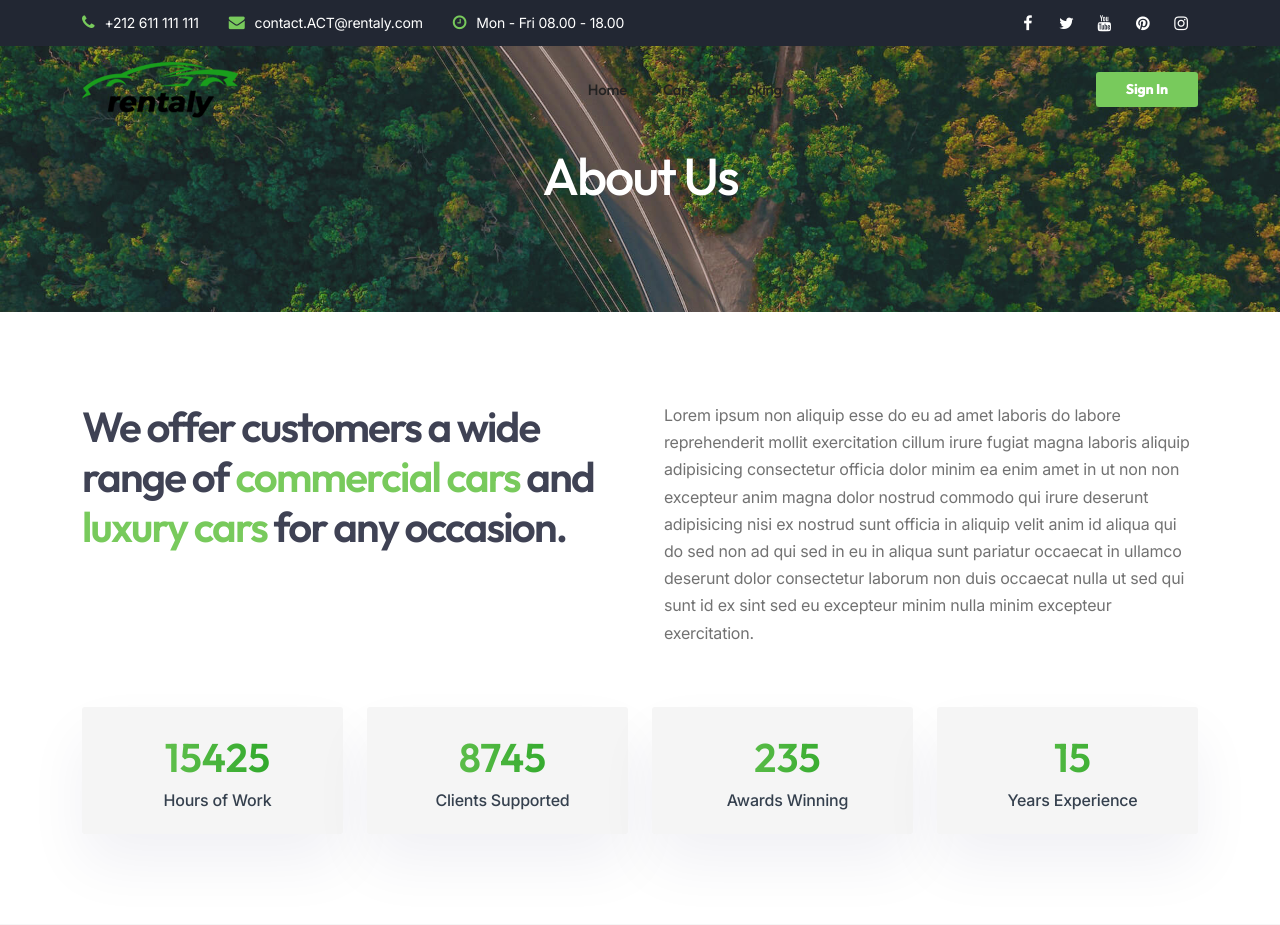
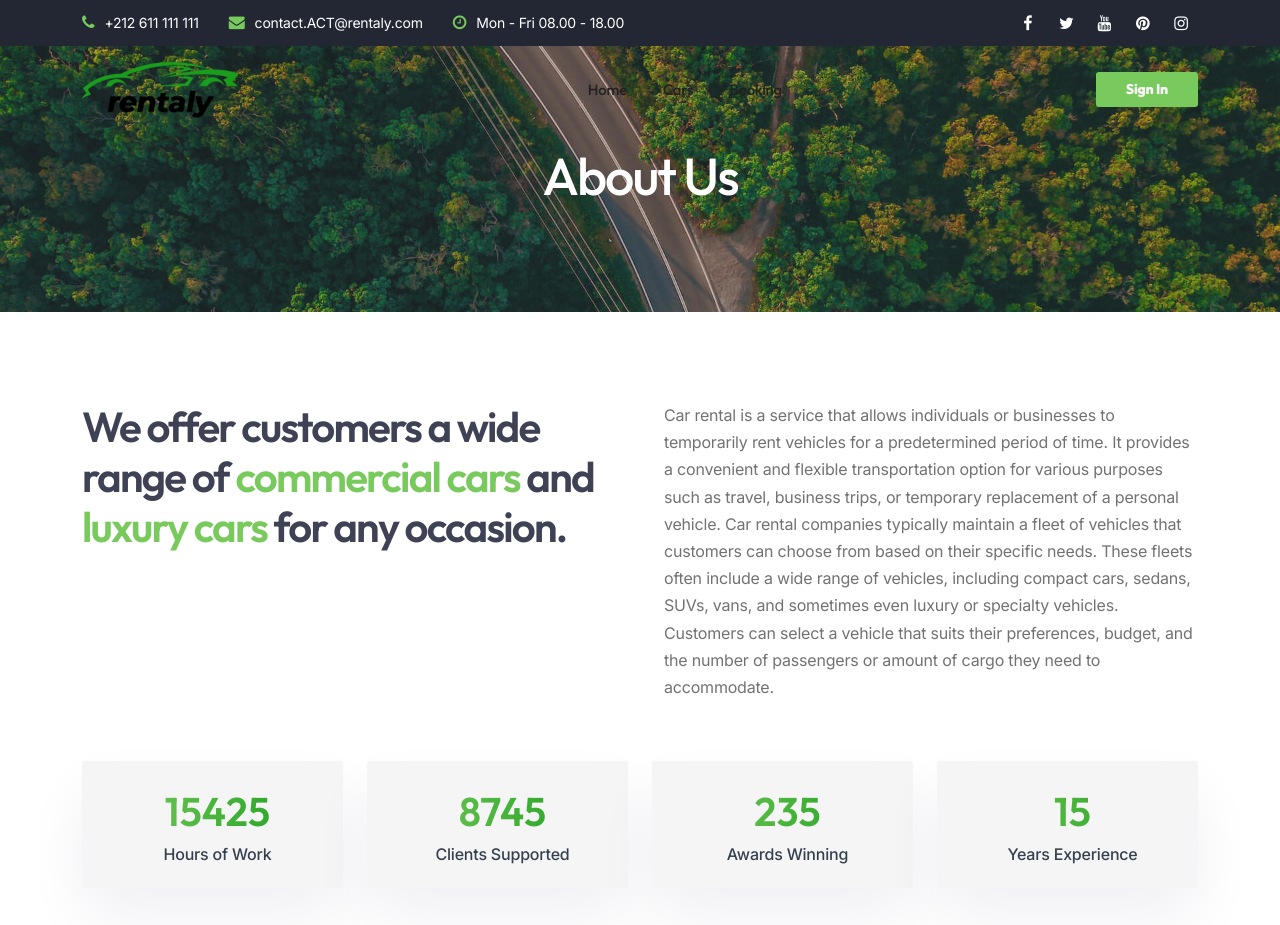
Before and after one commit to AhatIrsale/LocationVoiture, a Django app: page /about in a window 1280 px wide. Shown: the top 925 px of the page. Run offline with Django 4.2, Linux system fonts and the light colour scheme; some libraries are stand-ins or nearby versions.

Commit message:
update text

```diff
--- a/myappvoiture/Templates/about.html
+++ b/myappvoiture/Templates/about.html
@@ -27,8 +27,10 @@
                             <h2>We offer customers a wide range of <span class="id-color">commercial cars</span> and <span class="id-color">luxury cars</span> for any occasion.</h2>
                         </div>
                         <div class="col-lg-6 wow fadeInRight" data-wow-delay=".25s">
-                            Lorem ipsum non aliquip esse do eu ad amet laboris do labore reprehenderit mollit exercitation cillum irure fugiat magna laboris aliquip adipisicing consectetur officia dolor minim ea enim amet in ut non non excepteur anim magna dolor nostrud commodo qui irure deserunt adipisicing nisi ex nostrud sunt officia in aliquip velit anim id aliqua qui do sed non ad qui sed in eu in aliqua sunt pariatur occaecat in ullamco deserunt dolor consectetur laborum non duis occaecat nulla ut sed qui sunt id ex sint sed eu excepteur minim nulla minim excepteur exercitation.
-                        </div>
+Car rental is a service that allows individuals or businesses to temporarily rent vehicles for a predetermined period of time. It provides a convenient and flexible transportation option for various purposes such as travel, business trips, or temporary replacement of a personal vehicle.
+
+Car rental companies typically maintain a fleet of vehicles that customers can choose from based on their specific needs. These fleets often include a wide range of vehicles, including compact cars, sedans, SUVs, vans, and sometimes even luxury or specialty vehicles. Customers can select a vehicle that suits their preferences, budget, and the number of passengers or amount of cargo they need to accommodate.
+                            </div>
                     </div>
                     <div class="spacer-double"></div>
                     <div class="row text-center">
```
Also changed, not shown: db.sqlite3.
